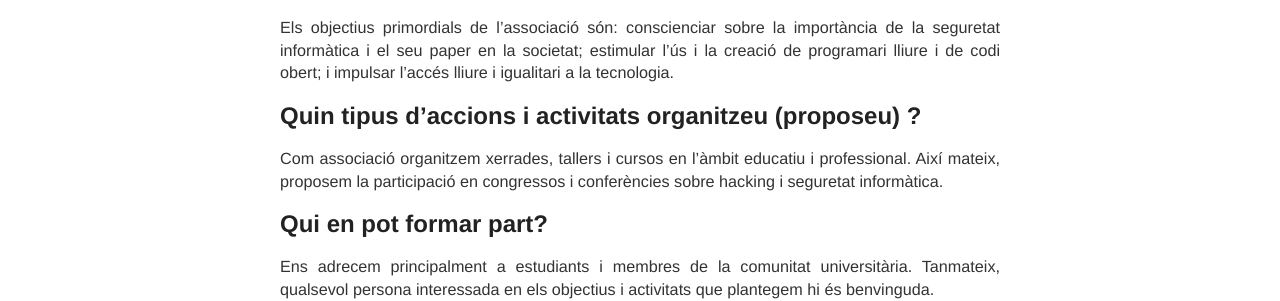
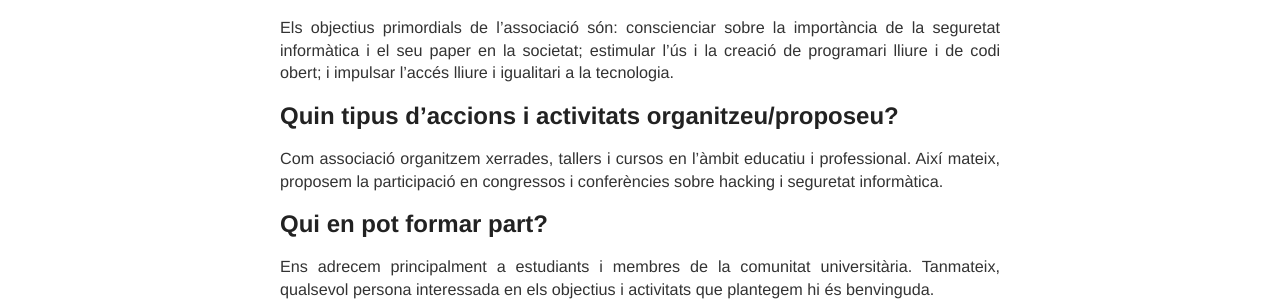
Before and after one commit to HackingLliure/hackinglliure.github.io, a Jekyll site: the page built from pages/about.md, in a window 1280 px wide. Shown: the part 326-627 px from the top of the page. Built offline with Jekyll 4.4.1, drawn with Linux system fonts in a browser that asks for light colours.

```diff
--- a/pages/about.md
+++ b/pages/about.md
@@ -12,7 +12,7 @@ Hacking Lliure és una associació de Hacking Ètic i Seguretat Informàtica ges
 
 Els objectius primordials de l’associació són: conscienciar sobre la importància de la seguretat informàtica i el seu paper en la societat; estimular l’ús i la creació de programari lliure i de codi obert; i impulsar l’accés lliure i igualitari a la tecnologia.
 
-## Quin tipus d’accions i activitats organitzeu (proposeu) ?
+## Quin tipus d’accions i activitats organitzeu/proposeu?
 
 Com associació organitzem xerrades, tallers i cursos en l’àmbit educatiu i professional. Així mateix, proposem la participació en congressos i conferències sobre hacking i seguretat informàtica.
 
```
